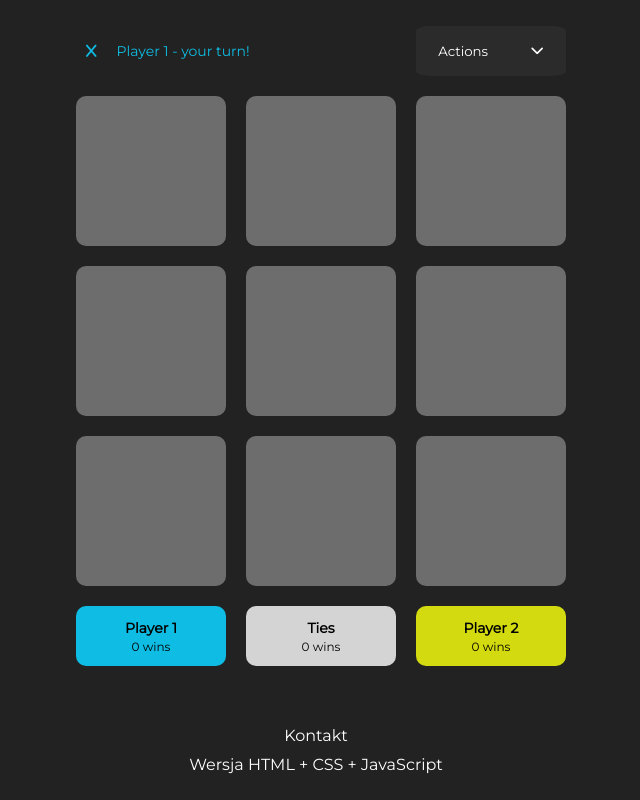
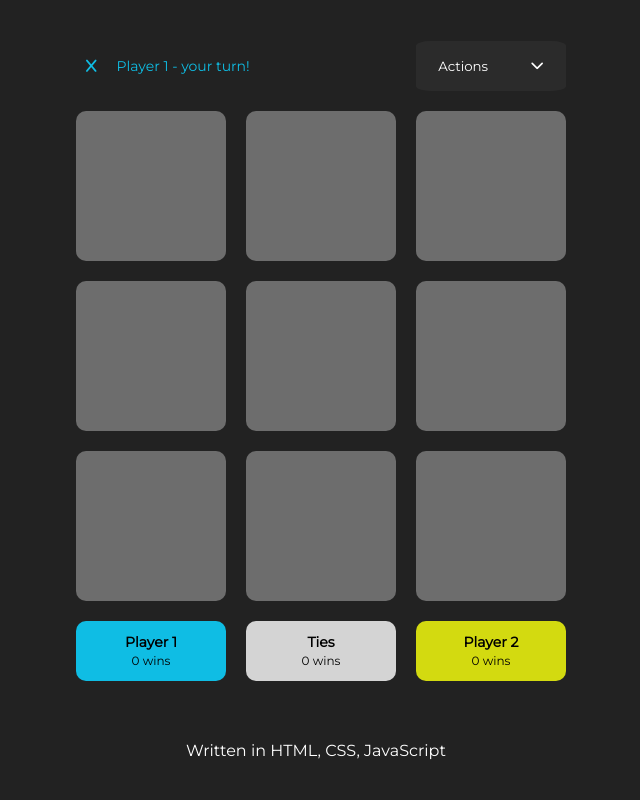
Before and after one commit to SerumYouNeed/Tic-tac-toe, a plain HTML site: page index.html in a window 1280 px wide. Shown: the whole page, without its empty margins (324-964 px from the left). Drawn offline with Linux system fonts and the light colour scheme.

Commit message:
Before push

```diff
--- a/index.html
+++ b/index.html
@@ -56,10 +56,7 @@
 
         <footer>
             <p>
-                Kontakt
-            </p>
-            <p>
-                Wersja HTML + CSS + JavaScript
+                Written in HTML, CSS, JavaScript
             </p>
         </footer>
 
```
